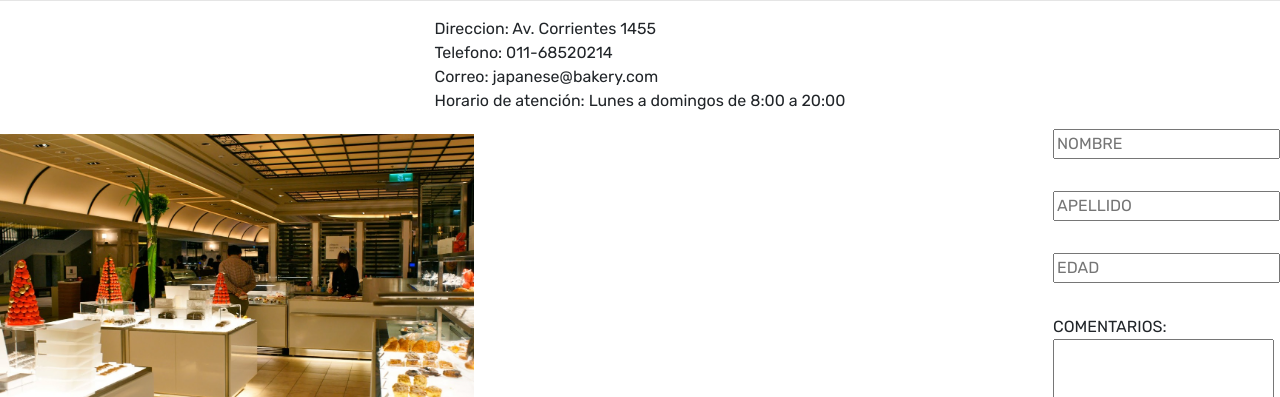
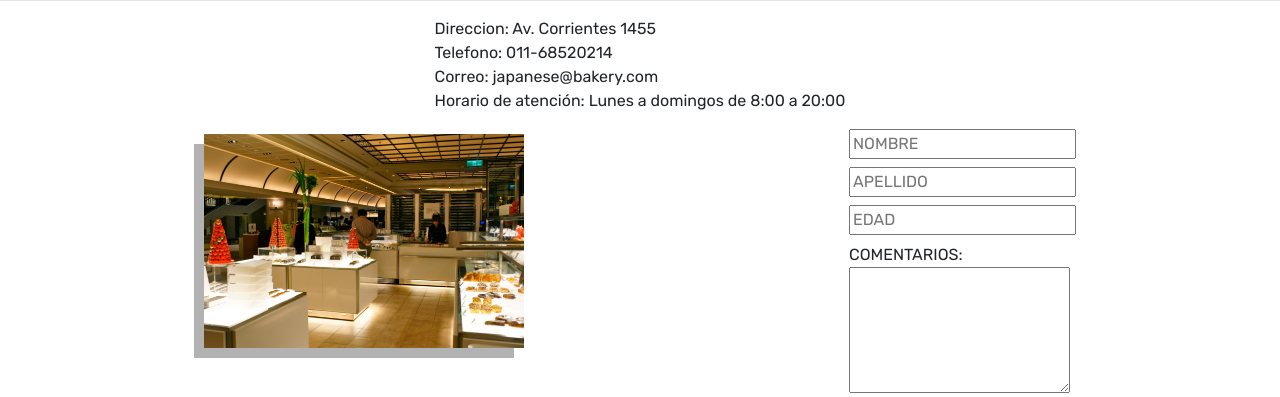
Before and after one commit to SofiaMelichopulos/SASS, a website: page views/contacto.html in a window 1280 px wide. Shown: the part 230-627 px from the top of the page. Drawn offline with nearby package versions, Linux system fonts and the light colour scheme.

Commit message:
agregado

```diff
--- a/css/main.css
+++ b/css/main.css
@@ -42,13 +42,7 @@ h1 {
   justify-content: center;
 
 }
-.imagencontacto {
-width: 45%;
 
-margin-right: 10px;
-margin-top: 5px;
-
-}
 
 .modificarubicacion {
 
@@ -57,6 +51,18 @@ flex-direction: row;
 justify-content: center;
 
 }
+.contenedorimagencontacto
+{
+width: 50%;
+margin-right: 5px;
+margin-top: 5px;
+}
+
+.imagencontacto {
+  box-shadow: -10px 10px 0px rgba(0,0,0,0.3) ;
+width: 50%;
+}
+
 
 * {
   font-family: 'League Gothic', sans-serif;
@@ -64,7 +70,9 @@ justify-content: center;
   font-family: 'Rubik', sans-serif;
   }
 
-@media only screen and (max-width: 600px) {
+@media only screen and (max-width: 600px)
+
+ {
   .imagencontacto { display: none;
    }
    }
--- a/views/contacto.html
+++ b/views/contacto.html
@@ -87,12 +87,13 @@
 
         <div class="modificarubicacion">
 
-            <div>
+            <div class="contenedorimagencontacto">
 
                 <img class="imagencontacto" src="../assets/img/place.jpeg" alt="tortas">
 
             </div>
-            <div>
+
+              <div class="contenedorform">
 
                 <form action="#">
 
@@ -100,16 +101,16 @@
                         <input type="text" name="NOMBRE" placeholder="NOMBRE">
                     </label>
 
-                    <br><br>
-                    <label for="APELLIDO">
+                    <br>
+                     <label for="APELLIDO">
                         <input type=" text" name="APELLIDO" placeholder="APELLIDO">
                     </label>
 
-                    <br><br>
+                    <br>
                     <label for="EDAD">
                         <input type="number" name="EDAD" placeholder="EDAD">
 
-                    </label> <br> <br>
+                    </label> <br>
 
                     <div> COMENTARIOS: </div>
                     <DIV>
```
